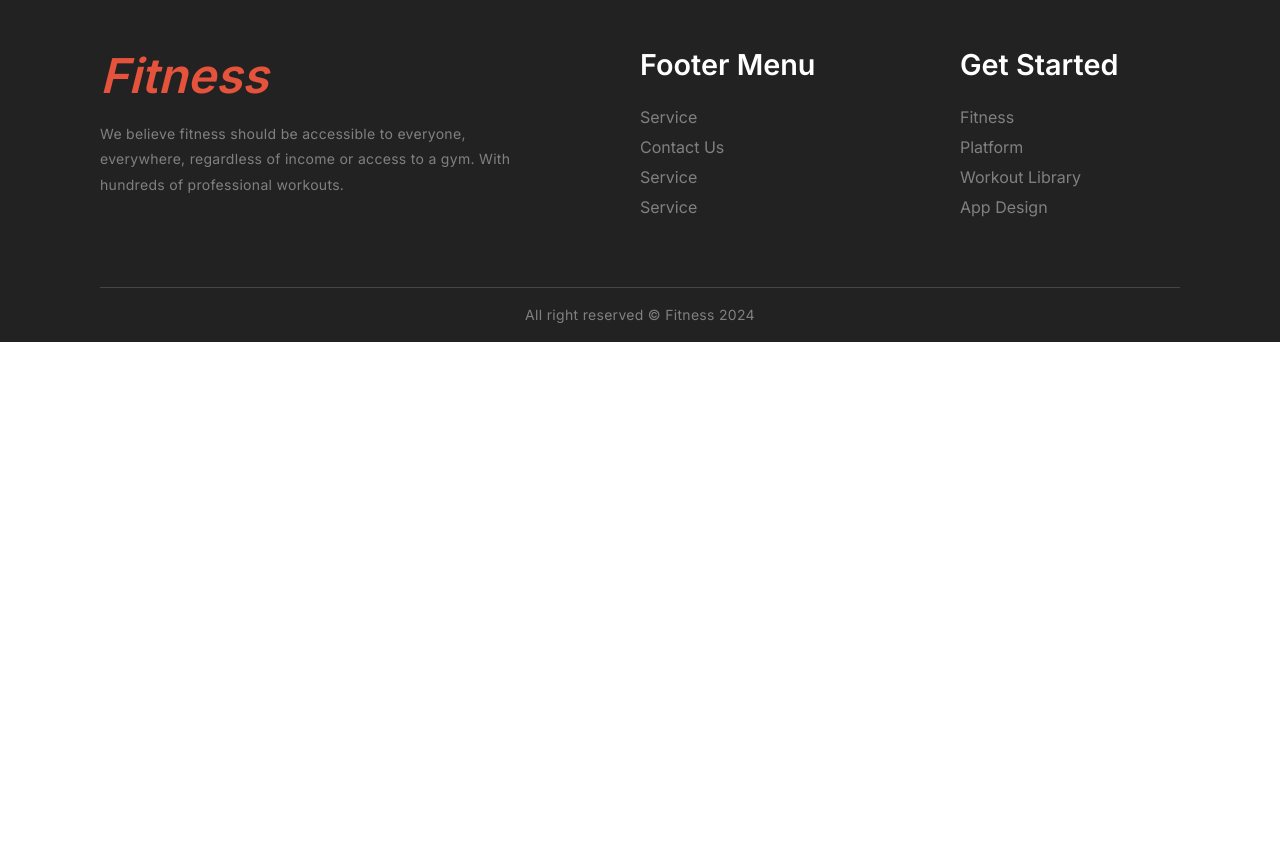
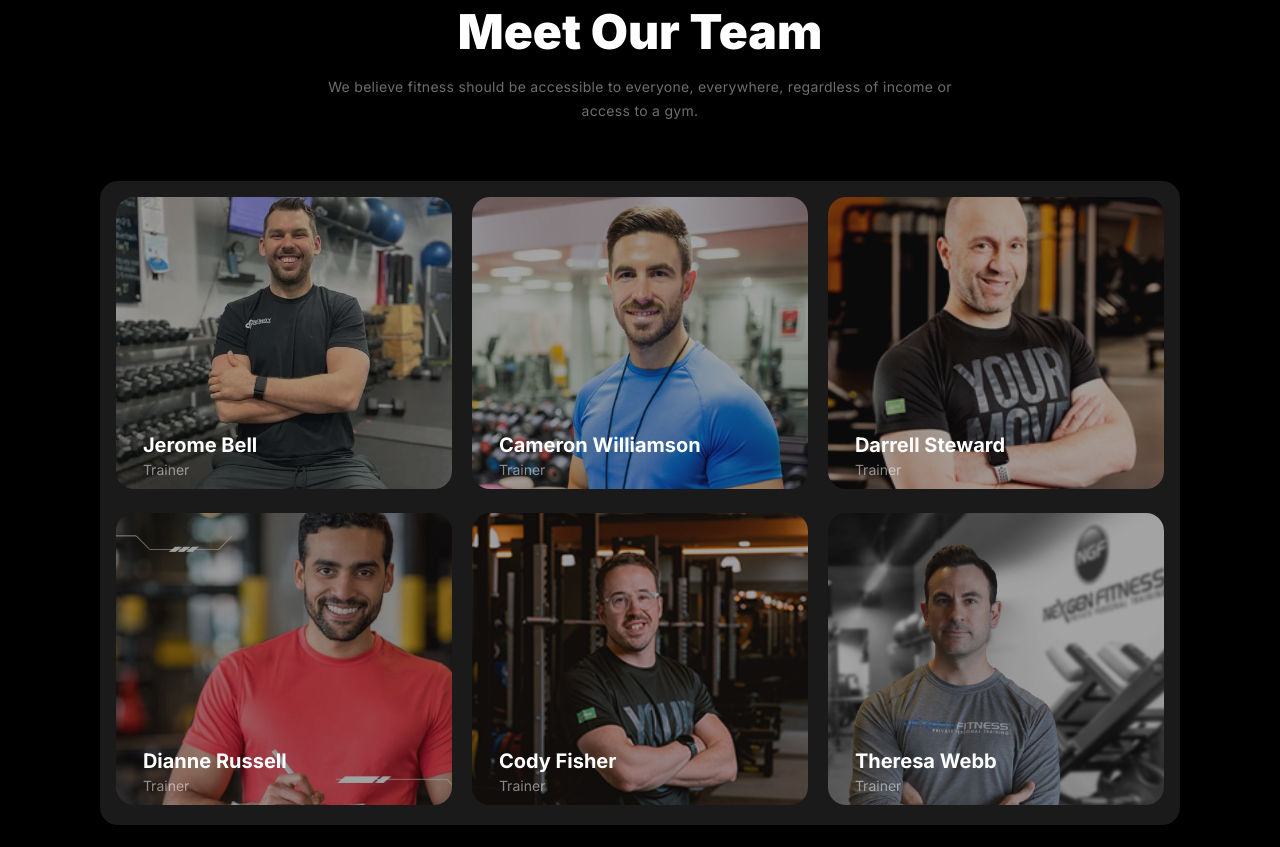
Before and after one commit to shamsuttabriz/Fitness, a plain HTML site: page index.html in a window 1280 px wide. Shown: the part 1973-2820 px from the top of the page. Before the commit the page ends 2315 px from the top, so only its background shows below. Drawn offline with Linux system fonts and the light colour scheme; a web font is replaced by a local one.

Commit message:
Added Meet our team section with responsive in the projects

```diff
--- a/index.html
+++ b/index.html
@@ -104,6 +104,61 @@
             </div>
         </section>
         <!-- Run an Extra Mile Easily Section End -->
+
+        <!-- Team section Start -->
+        <section class="team">
+            <div class="team-heading">
+                <h1 class="heading team-title inter-regular">Meet Our Team</h1>
+                <p class="description team-description inter-regular">
+                    We believe fitness should be accessible to everyone, everywhere, regardless of income or access to a gym.
+                </p>
+            </div>
+            <div class="team-trainers">
+                <div class="trainer trainer-1">
+                    <img src="images/trainer1.png" alt="Trainer">
+                    <div class="trainer-subtitle">
+                        <h3 class="inter-regular">Jerome Bell</h3>
+                        <p class="inter-regular">Trainer</p>
+                    </div>
+                </div>
+                <div class="trainer trainer-2">
+                    <img src="images/trainer2.png" alt="Trainer">
+                    <div class="trainer-subtitle">
+                        <h3 class="inter-regular">Cameron Williamson</h3>
+                        <p class="inter-regular">Trainer</p>
+                    </div>
+                </div>
+                <div class="trainer trainer-3">
+                    <img src="images/trainer3.png" alt="Trainer">
+                    <div class="trainer-subtitle">
+                        <h3 class="inter-regular">Darrell Steward</h3>
+                        <p class="inter-regular">Trainer</p>
+                    </div>
+                </div>
+                <div class="trainer trainer-4">
+                    <img src="images/trainer4.png" alt="Trainer">
+                    <div class="trainer-subtitle">
+                        <h3 class="inter-regular">Dianne Russell</h3>
+                        <p class="inter-regular">Trainer</p>
+                    </div>
+                </div>
+                <div class="trainer trainer-5">
+                    <img src="images/trainer5.png" alt="Trainer">
+                    <div class="trainer-subtitle">
+                        <h3 class="inter-regular">Cody Fisher</h3>
+                        <p class="inter-regular">Trainer</p>
+                    </div>
+                </div>
+                <div class="trainer trainer-6">
+                    <img src="images/trainer6.png" alt="Trainer">
+                    <div class="trainer-subtitle">
+                        <h3 class="inter-regular">Theresa Webb</h3>
+                        <p class="inter-regular">Trainer</p>
+                    </div>
+                </div>
+            </div>
+        </section>
+        <!-- Team section End -->
     </main>
 
 
--- a/styles/responsive.css
+++ b/styles/responsive.css
@@ -125,6 +125,25 @@
   }
   /*  Run responsive end */
 
+  /* Team responsive start */
+  .team {
+    padding: 0 20px 100px;
+  }
+
+  .team-title {
+    font-size: 2rem;
+    line-height: 3rem;
+  }
+
+  .team-description {
+    padding: 0 20px;
+  }
+
+  .team-trainers {
+    grid-template-columns: 1fr;
+  }
+  /* Team responsive end */
+
   /* Footer responsive start */
   footer {
     padding: 20px;
--- a/styles/style.css
+++ b/styles/style.css
@@ -243,9 +243,73 @@ main {
 
 .run-image img {
   width: 100%;
+  height: 312px;
   border-radius: 18px;
+  object-fit: cover;
 }
 /* Run Styles End */
+
+/* Team Style Start */
+.team {
+  max-width: 1080px;
+  margin: 0 auto;
+  padding-bottom: 100px;
+}
+
+.team-heading {
+  max-width: 670px;
+  text-align: center;
+  margin: 0 auto;
+}
+
+.team-description {
+  margin: 14px 0 58px;
+}
+
+.team-trainers {
+  background-color: #ffffff1a;
+  border-radius: 18px;
+  display: grid;
+  grid-template-columns: 1fr 1fr 1fr;
+  justify-content: space-between;
+  gap: 20px;
+  padding: 16px;
+}
+
+.trainer {
+  position: relative;
+}
+
+.trainer img {
+  width: 100%;
+  height: 292px;
+  object-fit: cover;
+  border-radius: 18px;
+  background: rgba(0, 0, 0, 0.2);
+  opacity: 0.6;
+}
+
+.trainer-subtitle {
+  position: absolute;
+  top: 80%;
+  left: 8%;
+}
+
+.trainer-subtitle h3 {
+  color: #fff;
+  font-size: 20px;
+  font-weight: 700;
+  line-height: 120%;
+}
+
+.trainer-subtitle p {
+  color: #ffffff80;
+  font-size: 14px;
+  font-weight: 400;
+  line-height: 120%;
+  margin-top: 5px;
+}
+/* Team Style End */
 
 /* Footer Styles Start */
 footer {
```
